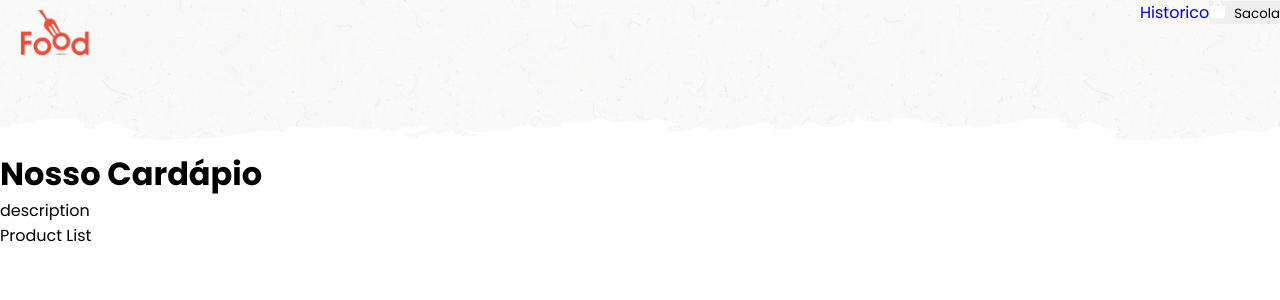
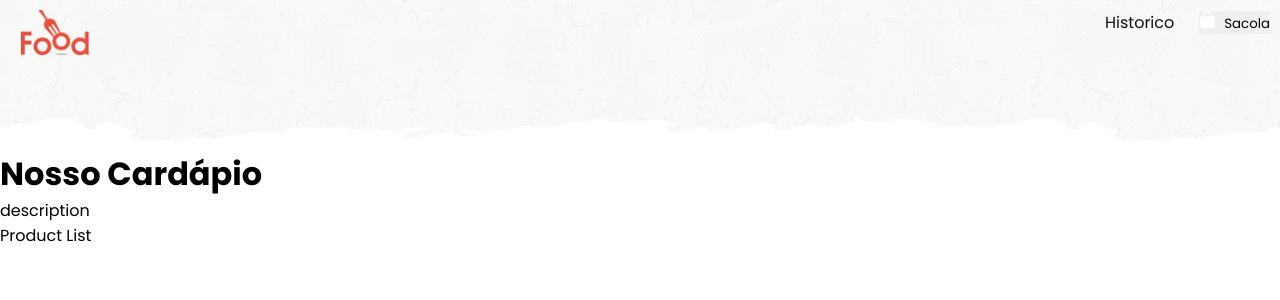
Before and after one commit to mrcomputer2018/digitalmenu, a React (Create React App) app: page / in a window 1280 px wide. Shown: the top 300 px of the page. Built offline with nearby package versions, Linux system fonts and the light colour scheme.

Commit message:
Fix navbar menu class name typo

```diff
--- a/src/components/navbar/navbar.css
+++ b/src/components/navbar/navbar.css
@@ -15,3 +15,12 @@
     width: 15%;
     padding: 10px 10px 10px 20px;
 }
+
+.navbar-menu {
+    padding: 10px;
+}
+
+.navbar-menu a {
+    color: #121212;
+    margin-right: 25px;
+}
--- a/src/components/navbar/navbar.jsx
+++ b/src/components/navbar/navbar.jsx
@@ -9,7 +9,7 @@ function Navbar() {
         <div className="navbar-container">
             <img className="logo" src={ logo } alt="imagem do logotipo" />
 
-            <div className="navabr-menu">
+            <div className="navbar-menu">
                 <a href="#">Historico</a>
 
                 <Button>
@@ -18,7 +18,6 @@ function Navbar() {
                 </Button>
             </div>
         </div>
-
     )
 }
 
```
